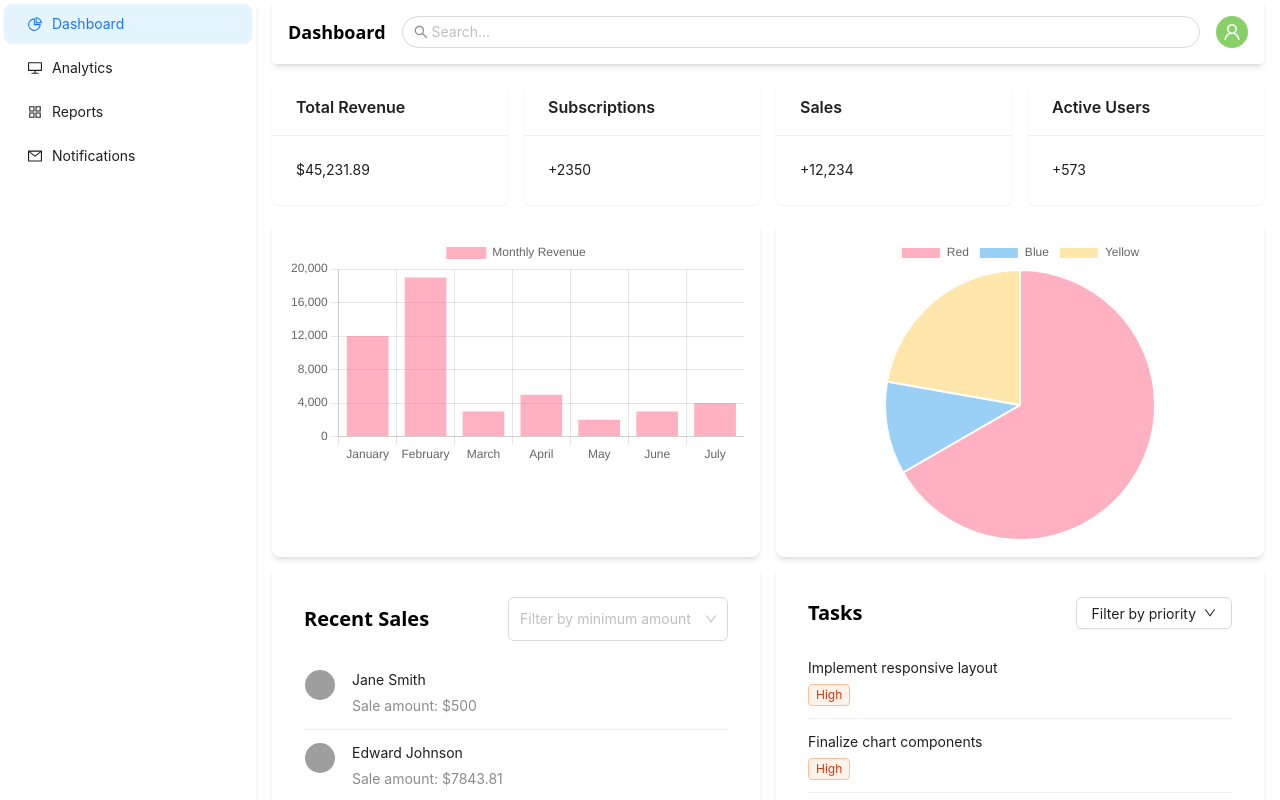
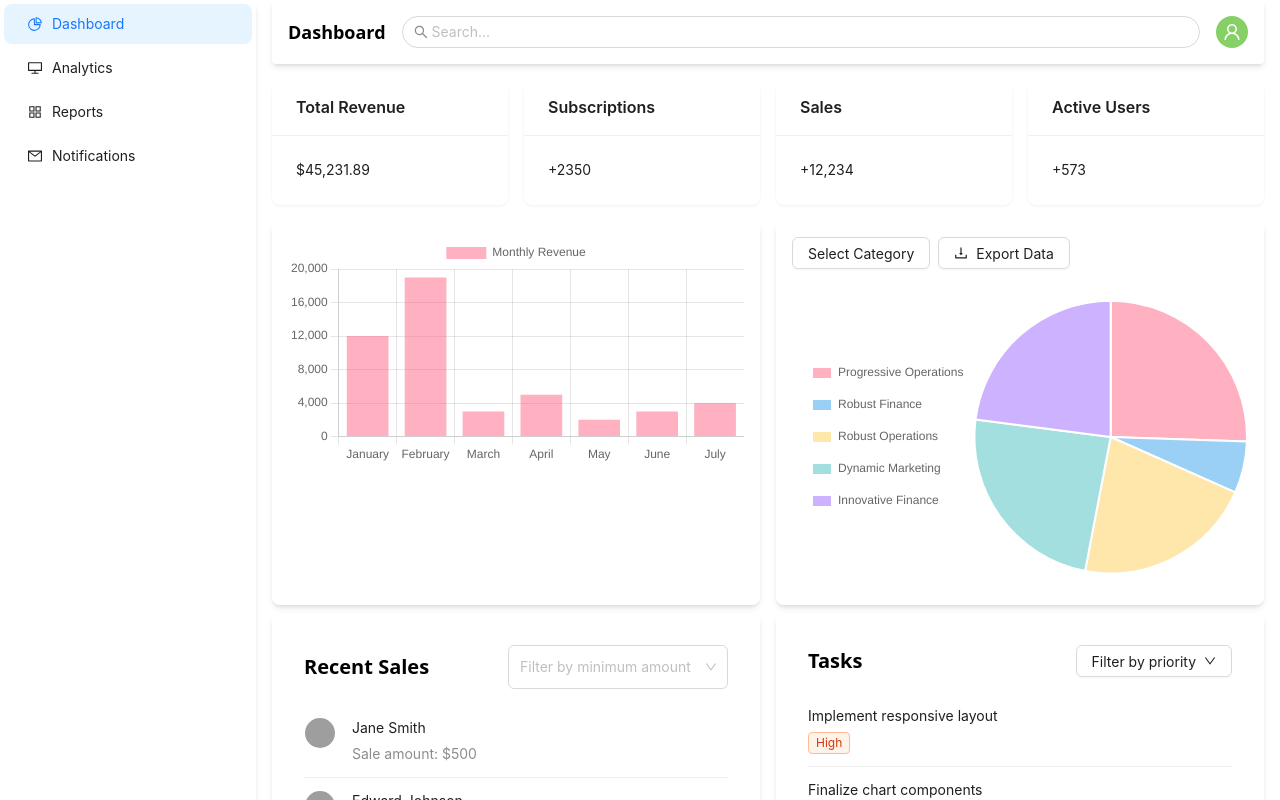
Before and after one commit to rafiqulshopon/hishabee-challenge, a React (Vite) app: page / in a window 1280 px wide. Shown: the top 800 px of the page. Built offline with nearby package versions, Linux system fonts and the light colour scheme; grey boxes are pictures that could not be loaded.

Commit message:
implement pie chart interactivity

```diff
--- a/package.json
+++ b/package.json
@@ -13,6 +13,7 @@
     "@ant-design/icons": "^5.2.6",
     "antd": "^5.12.2",
     "chart.js": "^4.4.1",
+    "file-saver": "^2.0.5",
     "react": "^18.2.0",
     "react-chartjs-2": "^5.2.0",
     "react-dom": "^18.2.0"
--- a/src/components/charts/PieChartComponent.jsx
+++ b/src/components/charts/PieChartComponent.jsx
@@ -1,20 +1,108 @@
+import { useState } from 'react';
 import { Chart as ChartJS, ArcElement, Tooltip, Legend } from 'chart.js';
 import { Pie } from 'react-chartjs-2';
+import { Button, Dropdown, Menu } from 'antd';
+import { DownloadOutlined } from '@ant-design/icons';
+import FileSaver from 'file-saver';
+import mockData from '../helpers/pie.json';
 
 ChartJS.register(ArcElement, Tooltip, Legend);
 
-const PieChartComponent = ({ data }) => {
+const PieChartComponent = () => {
+  const [visibleCategory, setVisibleCategory] = useState('All');
+
+  const colors = [
+    'rgba(255, 99, 132, 0.5)',
+    'rgba(54, 162, 235, 0.5)',
+    'rgba(255, 206, 86, 0.5)',
+    'rgba(75, 192, 192, 0.5)',
+    'rgba(153, 102, 255, 0.5)',
+  ];
+
+  const getChartData = (category) => {
+    const isAllCategories = category === 'All';
+    return {
+      labels: mockData.categories.map((c) => c.name),
+      datasets: [
+        {
+          data: mockData.categories.map((c) => c.value),
+          backgroundColor: mockData.categories.map((c, index) =>
+            isAllCategories || c.name === category
+              ? colors[index % colors.length]
+              : 'rgba(200, 200, 200, 0.5)'
+          ),
+        },
+      ],
+    };
+  };
+
+  const [chartData, setChartData] = useState(getChartData(visibleCategory));
+
+  const handleMenuClick = (e) => {
+    setVisibleCategory(e.key);
+    setChartData(getChartData(e.key));
+  };
+
+  const categoryMenu = (
+    <Menu onClick={handleMenuClick} selectedKeys={[visibleCategory]}>
+      <Menu.Item key='All'>All Categories</Menu.Item>
+      {mockData.categories.map((category) => (
+        <Menu.Item key={category.name}>{category.name}</Menu.Item>
+      ))}
+    </Menu>
+  );
+
+  const exportToCSV = () => {
+    const filteredCategories =
+      visibleCategory === 'All'
+        ? mockData.categories
+        : mockData.categories.filter(
+            (category) => category.name === visibleCategory
+          );
+
+    const csvData = filteredCategories
+      .map(({ name, value }) => `${name},${value}`)
+      .join('\n');
+    const blob = new Blob([`Category,Value\n${csvData}`], {
+      type: 'text/csv;charset=utf-8;',
+    });
+    FileSaver.saveAs(blob, `chart-data-${visibleCategory}.csv`);
+  };
+
   const options = {
     responsive: true,
     aspectRatio: 1.5,
     plugins: {
       legend: {
-        position: 'top',
+        position: 'left',
+        fullWidth: false,
+        labels: {
+          boxWidth: 20,
+          padding: 20,
+        },
       },
     },
   };
 
-  return <Pie data={data} options={options} />;
+  return (
+    <>
+      <div style={{ marginBottom: 16 }}>
+        <Dropdown overlay={categoryMenu} trigger={['click']}>
+          <Button>
+            {visibleCategory === 'All' ? 'Select Category' : visibleCategory}
+          </Button>
+        </Dropdown>
+        <Button
+          icon={<DownloadOutlined />}
+          style={{ marginLeft: 8 }}
+          onClick={exportToCSV}
+        >
+          Export Data
+        </Button>
+      </div>
+      <Pie data={chartData} options={options} />
+    </>
+  );
 };
 
 export default PieChartComponent;
--- /dev/null
+++ b/src/components/helpers/pie.json
@@ -0,0 +1,24 @@
+{
+  "categories": [
+    {
+      "name": "Progressive Operations",
+      "value": 958
+    },
+    {
+      "name": "Robust Finance",
+      "value": 230
+    },
+    {
+      "name": "Robust Operations",
+      "value": 801
+    },
+    {
+      "name": "Dynamic Marketing",
+      "value": 902
+    },
+    {
+      "name": "Innovative Finance",
+      "value": 861
+    }
+  ]
+}
```
Also changed, not shown: 1 other file (tests, documents, lock files or other folders).
